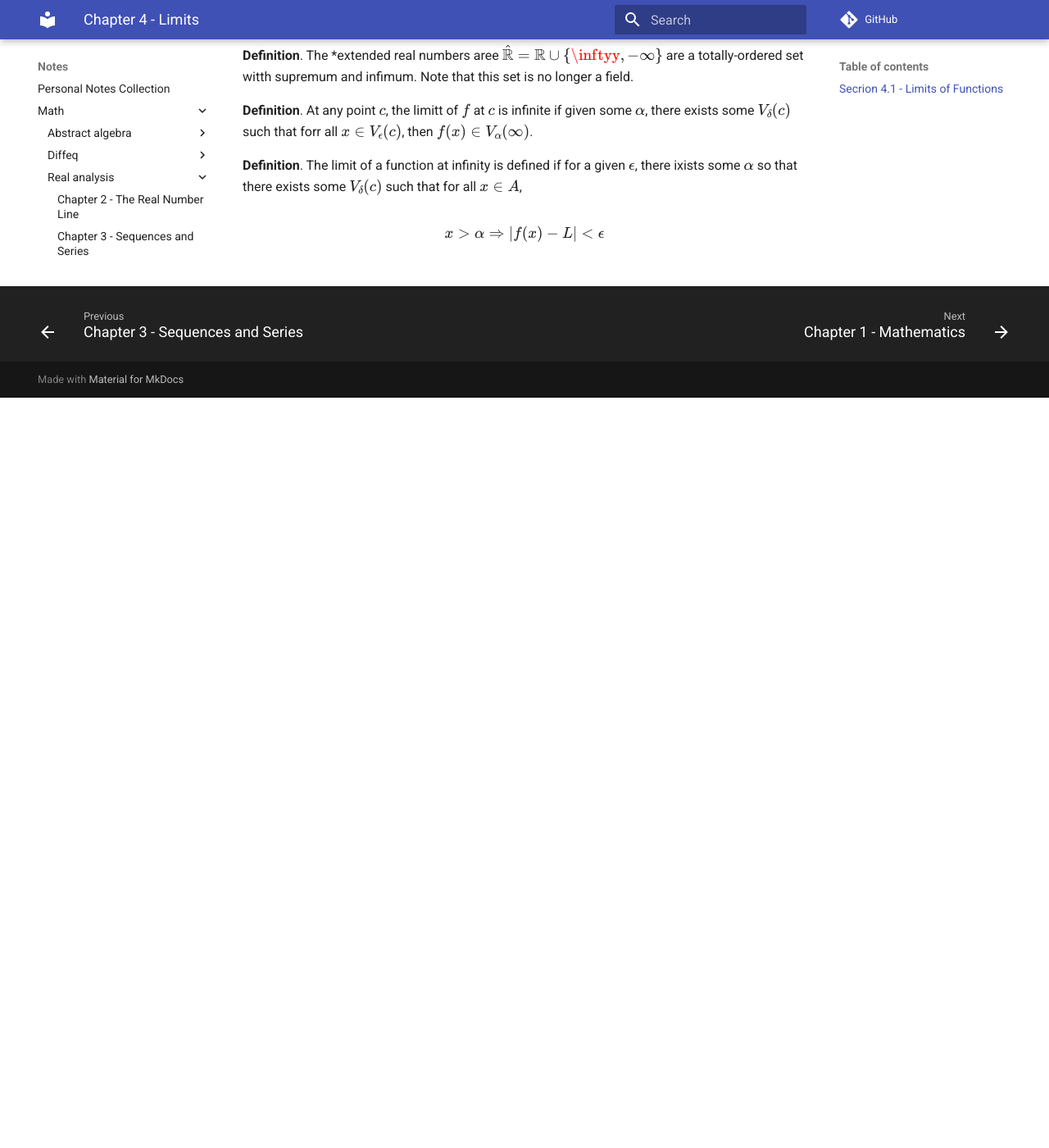
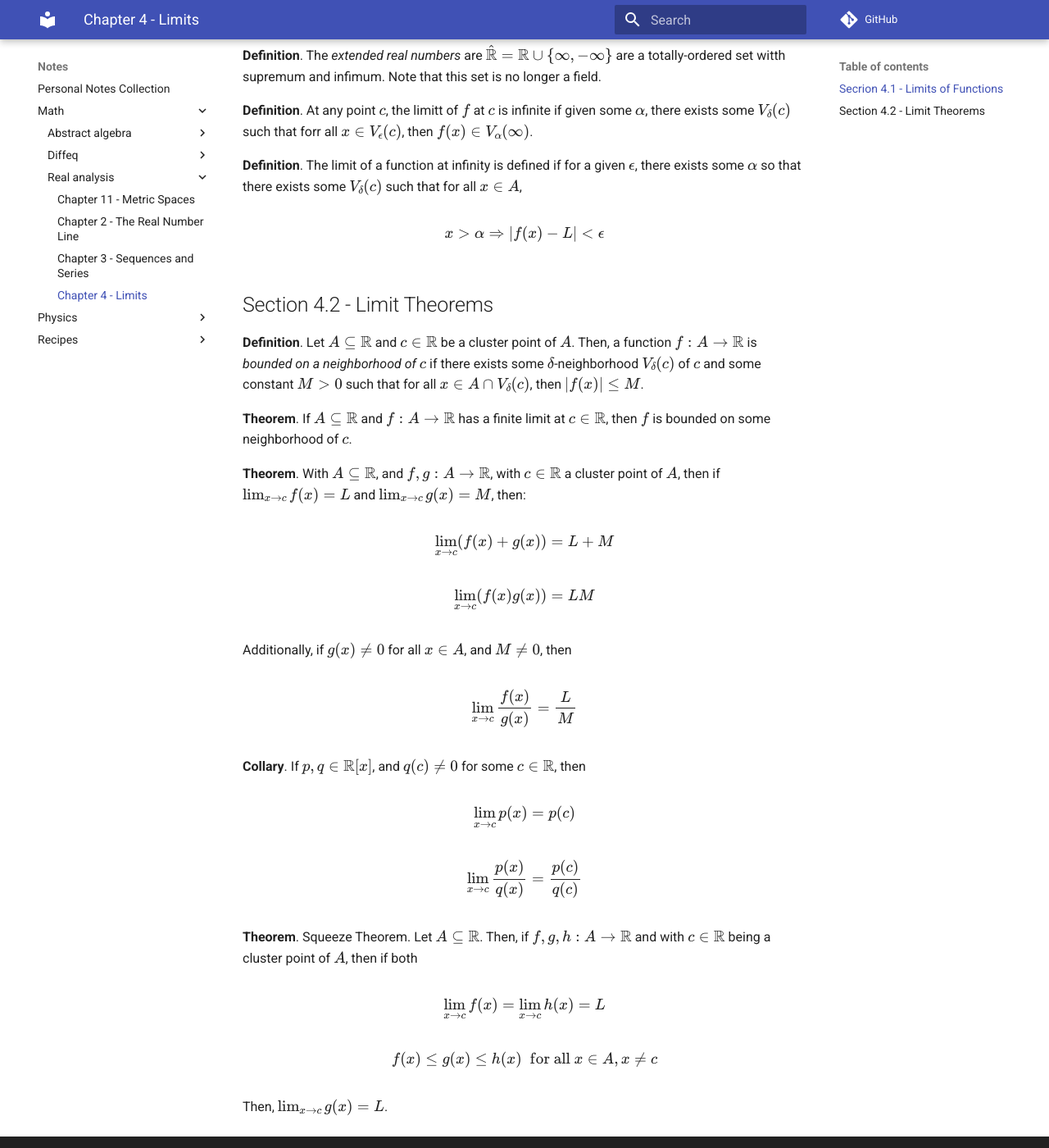
Before and after one commit to Indigo5684/Notes, an MkDocs documentation site: the page built from docs/math/real-analysis/4-limits.md, in a window 1280 px wide and 1400 px high, scrolled down 915 px. Shown: the whole window at 82% size. Built offline with MkDocs 1.6.1 and Material for MkDocs 9.7.7, drawn with Linux system fonts in a browser that asks for light colours; comment, search, counter and statistics services are not loaded; some of the changed text lies outside the part shown.

Commit message:
Misc fixes, 11 part 1

```diff
--- a/docs/math/real-analysis/4-limits.md
+++ b/docs/math/real-analysis/4-limits.md
@@ -21,7 +21,7 @@
 **Definition**. Suppose $f: A \rightarrow \mathbb{R}$ is a function with domain $A \subseteq \mathbb{R}$, and let $c \in A$ be a cluster point of $A$. then, a real number $L$ is a *limit of $f$ at $c$* if goven any $\epsilon > 0$, there exists some $\delta > 0$ such that
 
 $$
-0 < |x-c| < \delta \Rightarrrow |f(x) - L| < \epsilon
+0 < |x-c| < \delta \Rightarrow |f(x) - L| < \epsilon
 $$
 
 **Therorem**. For a given function and cluster point, there can be at most one limit at said point.
@@ -30,12 +30,52 @@
 
 ---
 
-**Definition**. The *extended real numbers aree $\hat{\mathbb{R}} = \mathbb{R} \cup \{ \inftyy, -\infty \}$ are a totally-ordered set witth supremum and infimum. Note that this set is no longer a field.
+**Definition**. The *extended real numbers* are $\hat{\mathbb{R}} = \mathbb{R} \cup \{ \infty, -\infty \}$ are a totally-ordered set witth supremum and infimum. Note that this set is no longer a field.
 
 **Definition**. At any point $c$, the limitt of $f$ at $c$ is infinite if given some $\alpha$,  there exists some $V_\delta(c)$ such that forr all $x \in V_\epsilon(c)$, then $f(x) \in V_\alpha(\infty)$.
 
-**Definition**. The limit of a function at infinity is defined if for a given $\epsilon$, there ixists some $\alpha$ so that there exists some $V_\delta(c)$ such that for all $x \in A$,
+**Definition**. The limit of a function at infinity is defined if for a given $\epsilon$, there exists some $\alpha$ so that there exists some $V_\delta(c)$ such that for all $x \in A$,
 
 $$
 x > \alpha \Rightarrow |f(x) - L| < \epsilon
 $$
+
+## Section 4.2 - Limit Theorems
+
+**Definition**. Let $A \subseteq \mathbb{R}$ and $c \in \mathbb{R}$ be a cluster point of $A$. Then, a function $f: A \rightarrow \mathbb{R}$ is *bounded on a neighborhood of $c$* if there exists some $\delta$-neighborhood $V_\delta(c)$ of $c$ and some constant $M > 0$ such that for all $x \in A \cap V_\delta(c)$, then $|f(x)| \leq M$.
+
+**Theorem**. If $A \subseteq \mathbb{R}$ and $f: A \rightarrow \mathbb{R}$ has a finite limit at $c \in \mathbb{R}$, then $f$ is bounded on some neighborhood of $c$.
+
+**Theorem**. With $A \subseteq \mathbb{R}$, and $f, g: A \rightarrow \mathbb{R}$, with $c \in \mathbb{R}$ a cluster point of $A$, then if $\lim_{x \rightarrow c} f(x) = L$ and $\lim_{x \rightarrow c} g(x) = M$, then:
+
+$$\lim_{x \rightarrow c} (f(x) + g(x)) = L + M$$
+
+$$\lim_{x \rightarrow c} (f(x)g(x)) = LM$$
+
+Additionally, if $g(x) \neq 0$ for all $x \in A$, and $M \neq 0$, then
+
+$$
+\lim_{x \rightarrow c} \frac{f(x)}{g(x)} = \frac{L}{M}
+$$
+
+**Collary**. If $p, q \in \mathbb{R}[x]$, and $q(c) \neq 0$ for some $c \in \mathbb{R}$, then
+
+$$
+\lim_{x \rightarrow c} p(x) = p(c)
+$$
+
+$$
+\lim_{x \rightarrow c} \frac{p(x)}{q(x)} = \frac{p(c)}{q(c)}
+$$
+
+**Theorem**. Squeeze Theorem. Let $A \subseteq \mathbb{R}$. Then, if $f, g, h: A \rightarrow \mathbb{R}$ and with $c \in \mathbb{R}$ being a cluster point of $A$, then if both
+
+$$
+\lim_{x \rightarrow c} f(x) = \lim_{x \rightarrow c} h(x) = L
+$$
+
+$$
+f(x) \leq g(x) \leq h(x) \; \text{ for all } x \in A, x \neq c
+$$
+
+Then, $\lim_{x \rightarrow c} g(x) = L$.
```
Also changed, not shown: docs/math/real-analysis/11-metric-spaces.md (added, +39 -0 lines).
